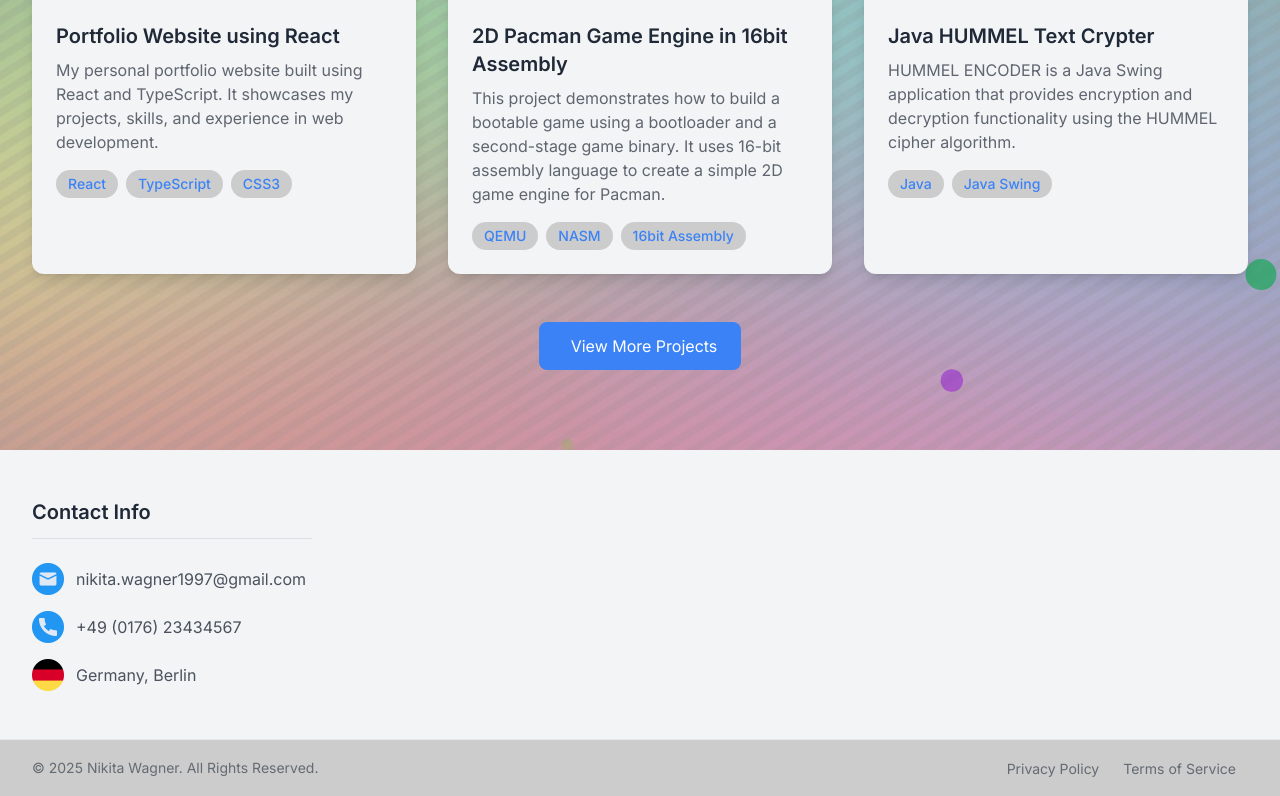
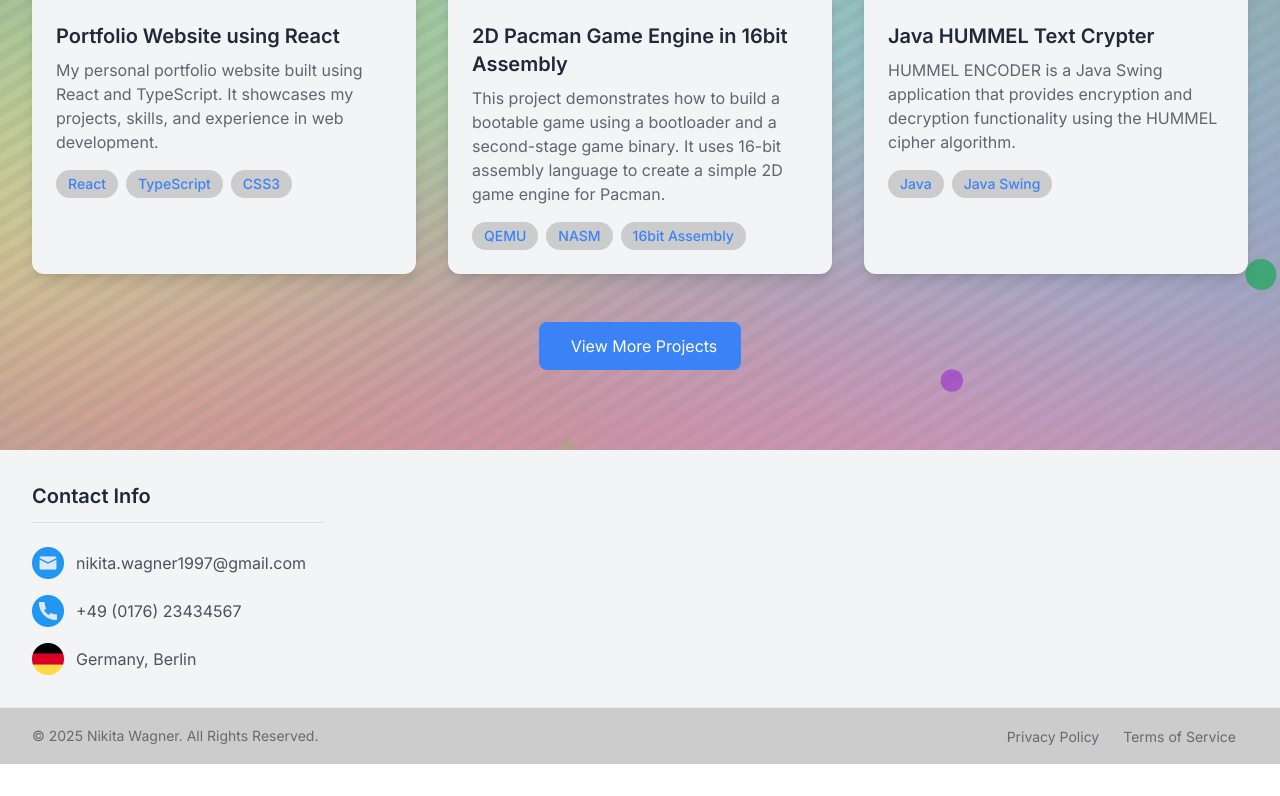
Before and after one commit to NikitaKonkov/Portfolio-React-Next, a Next.js app: page / in a window 1280 px wide. Shown: the part 4471-5267 px from the top of the page. After the commit the page ends 5235 px from the top, so only its background shows below. Built offline with nearby package versions, Linux system fonts and the light colour scheme.

Commit message:
Refactor FooterContent layout for improved spacing and grid structure

```diff
--- a/app/components/Footer/FooterContent.jsx
+++ b/app/components/Footer/FooterContent.jsx
@@ -6,8 +6,8 @@
 
 
   return (
-    <div className="max-w-7xl mx-auto px-4 sm:px-6 lg:px-8 py-12">
-      <div className="grid grid-cols-1 md:grid-cols-4 gap-8">
+    <div className="max-w-7xl mx-auto px-4 sm:px-6 lg:px-8 py-8">
+      <div className="grid grid-cols-1 md:grid-cols-4 gap-4">
         <FooterContactInfo items={contactInfo} />
       </div>
     </div>
```
